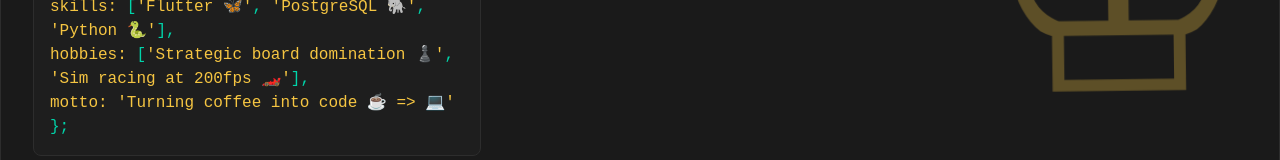
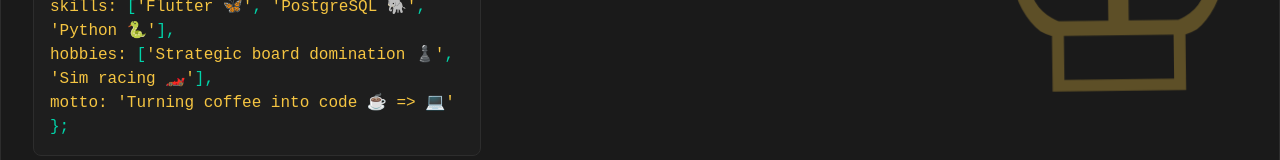
Before and after one commit to samuel-langarica/portfolio-landing, a Next.js app: page / in a window 1280 px wide. Shown: the part 411-571 px from the top of the page. Built offline with nearby package versions, Linux system fonts and the light colour scheme.

Commit message:
Remove fps word

```diff
--- a/src/app/page.tsx
+++ b/src/app/page.tsx
@@ -199,7 +199,7 @@
                 <br />
                 {'  '}<span className="text-[var(--accent-gold)]">skills:</span> [<span className="text-[var(--accent-gold)]">'Flutter 🦋'</span>, <span className="text-[var(--accent-gold)]">'PostgreSQL 🐘'</span>, <span className="text-[var(--accent-gold)]">'Python 🐍'</span>],
                 <br />
-                {'  '}<span className="text-[var(--accent-gold)]">hobbies:</span> [<span className="text-[var(--accent-gold)]">'Strategic board domination ♟️'</span>, <span className="text-[var(--accent-gold)]">'Sim racing at 200fps 🏎️'</span>],
+                {'  '}<span className="text-[var(--accent-gold)]">hobbies:</span> [<span className="text-[var(--accent-gold)]">'Strategic board domination ♟️'</span>, <span className="text-[var(--accent-gold)]">'Sim racing 🏎️'</span>],
                 <br />
                 {'  '}<span className="text-[var(--accent-gold)]">motto:</span> <span className="text-[var(--accent-gold)]">'Turning coffee into code ☕️ {'=>'} 💻'</span>
                 <br />{'}'};
```
